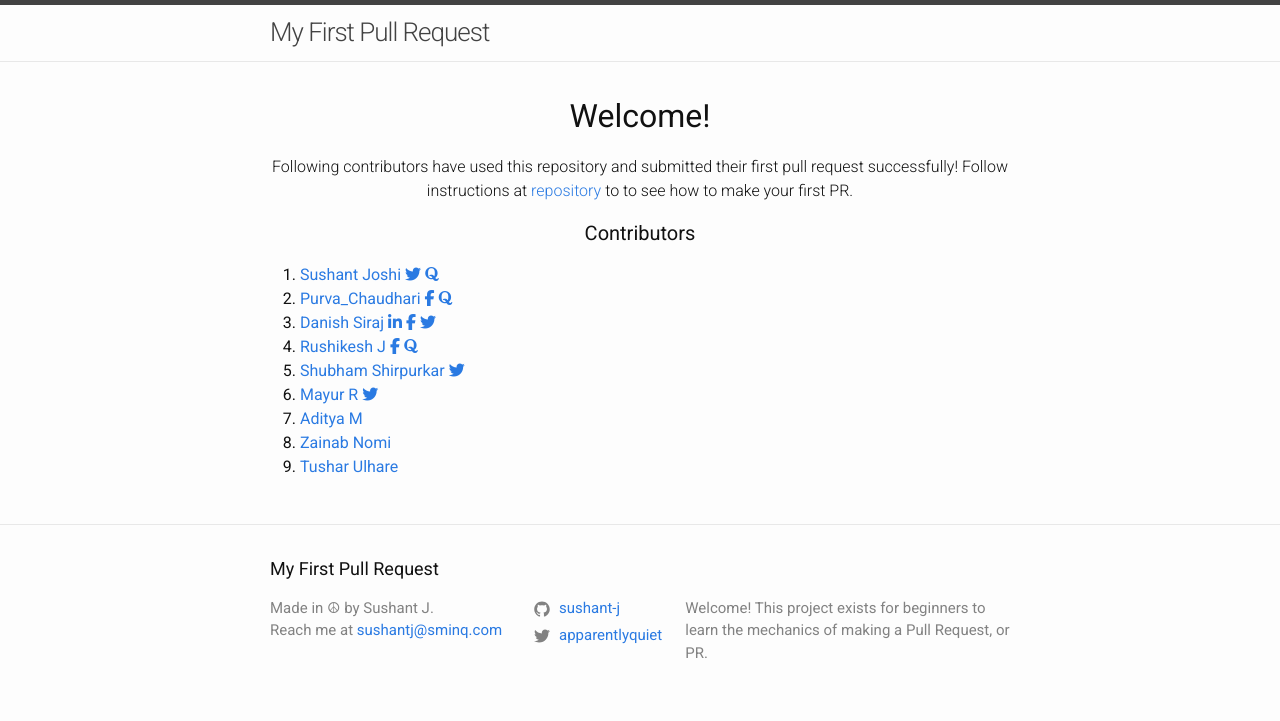
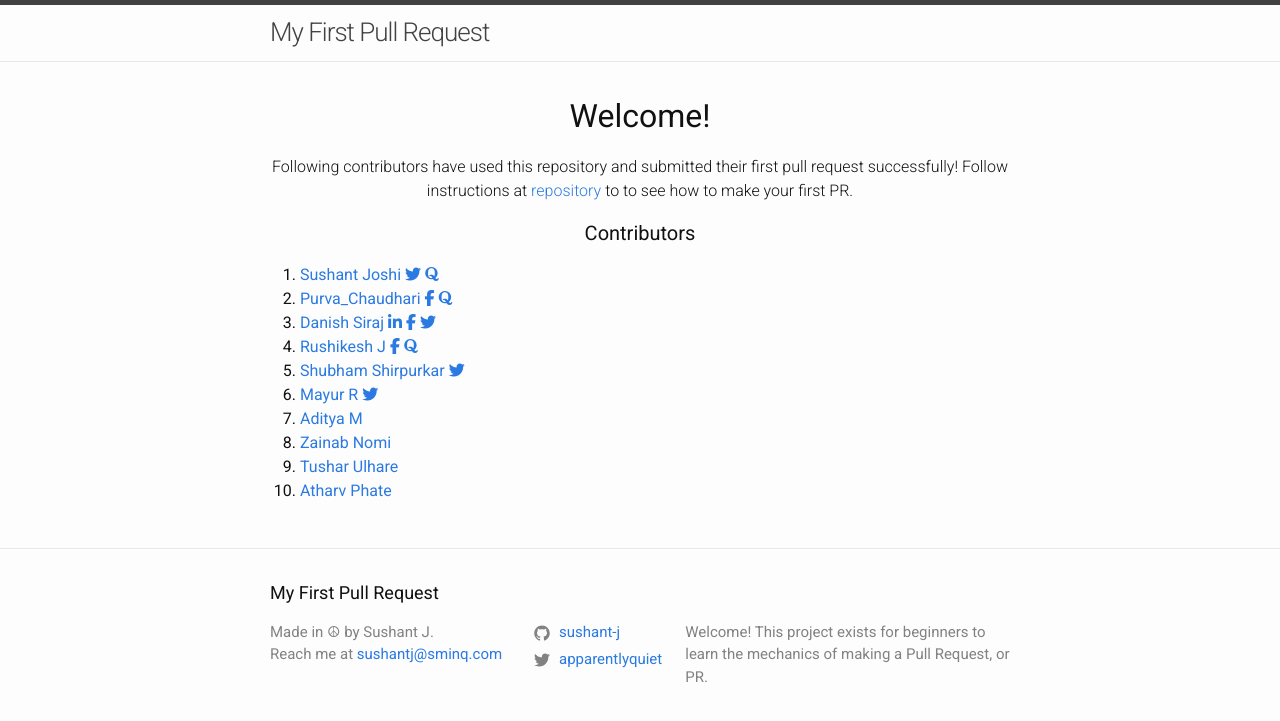
Before and after one commit to sushant-j/my-first-pull-request, a Jekyll site: the page built from index.md, in a window 1280 px wide. Shown: the top 721 px of the page. Built offline with Jekyll 4.4.1, drawn with Linux system fonts in a browser that asks for light colours; nearby versions of some CDN libraries.

Commit message:
Added my name

```diff
--- a/_layouts/home.html
+++ b/_layouts/home.html
@@ -84,10 +84,15 @@ layout: default
         Zainab Nomi
       </a>
     </li>
-     <li>
+    <li>
       <a href="https://github.com/tusharulhare/">
         Tushar Ulhare
       </a>
     </li>
+<li>
+      <a href="https://github.com/tusharulhare/">
+        Atharv Phate
+      </a>
+    </li>
   </ol>
 </div>
```
